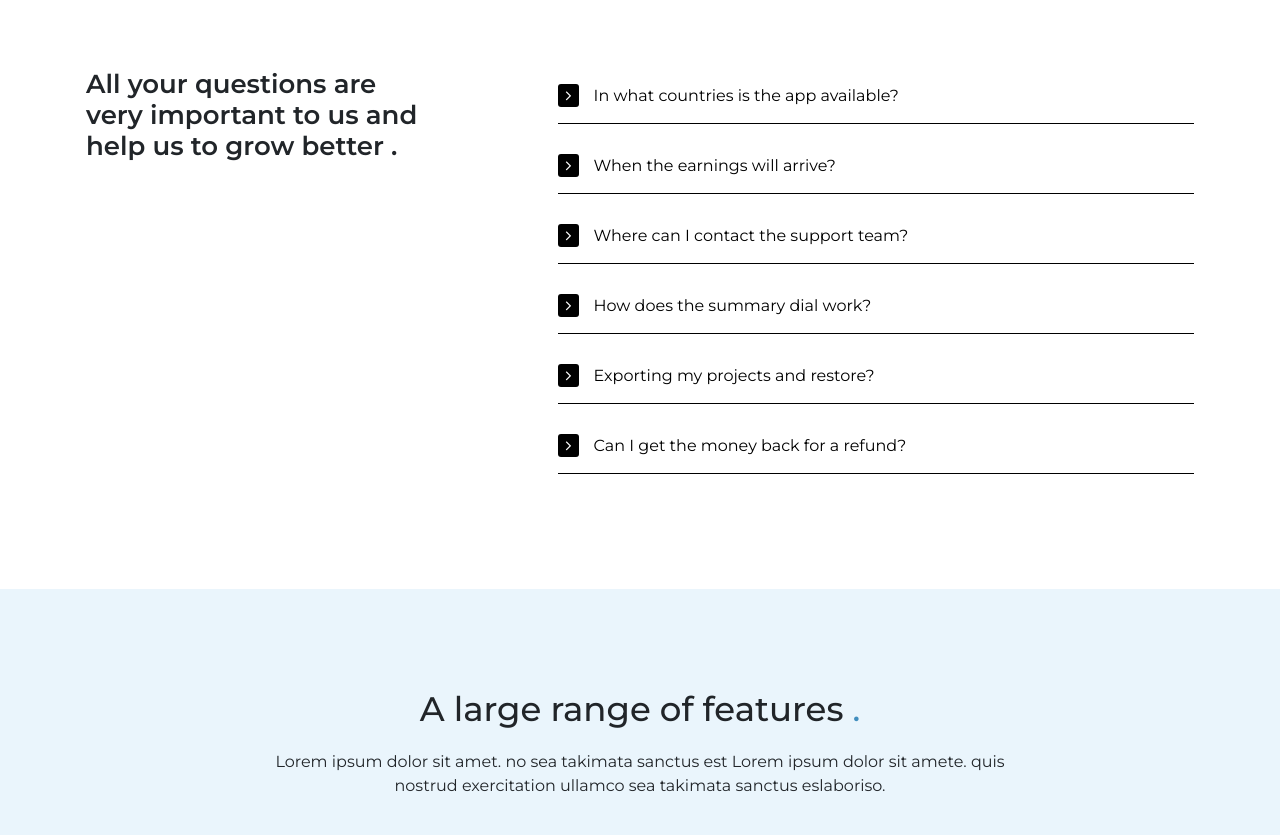
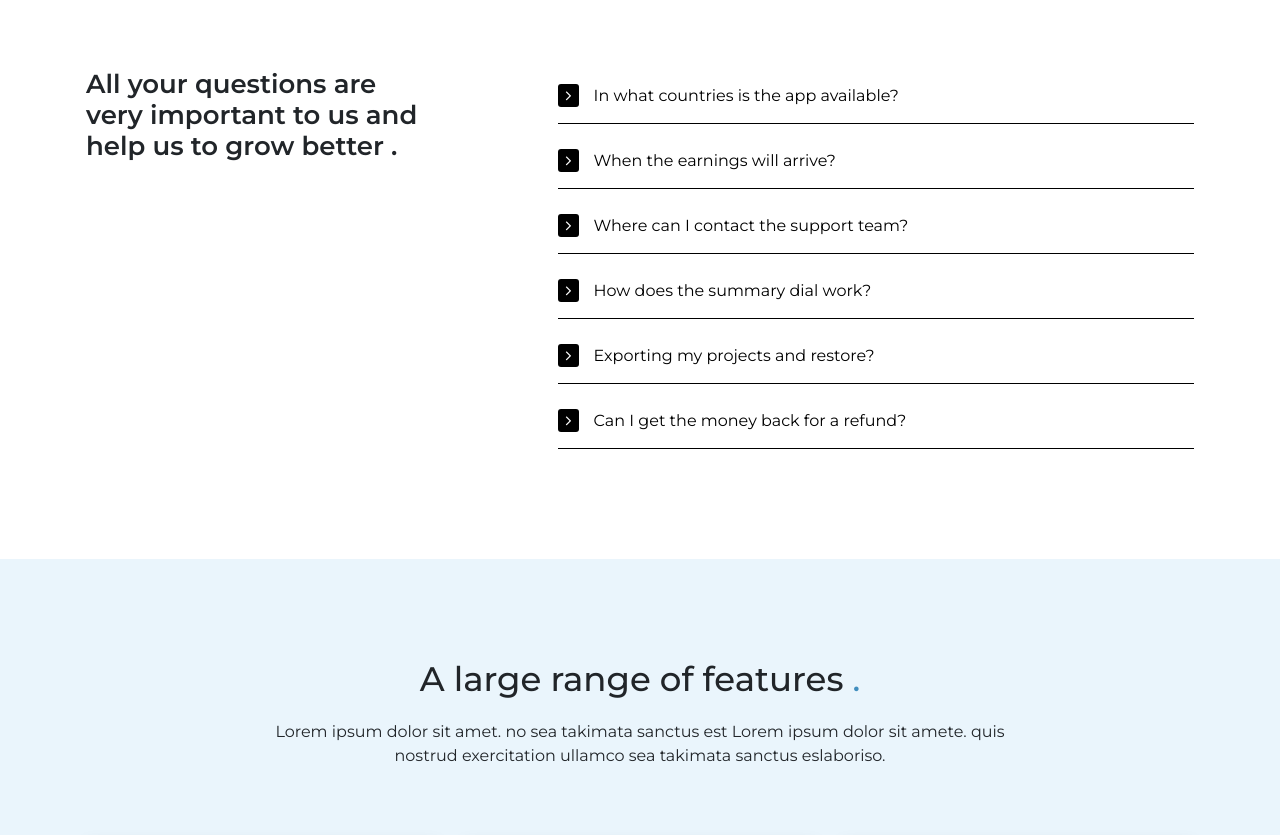
Before and after one commit to rashedovi/codrop, a plain HTML site: page index.html in a window 1280 px wide. Shown: the part 1940-2775 px from the top of the page. Drawn offline with nearby package versions, Linux system fonts and the light colour scheme.

Commit message:
Update style.css

```diff
--- a/css/style.css
+++ b/css/style.css
@@ -196,7 +196,7 @@ header{
     border-bottom: 1px solid;
     padding: 15px 0;
     color: black;
-    margin-bottom: 15px;
+    margin-bottom: 10px;
 }
 .faqs a:hover{
     color: rgba(145, 80, 80, 0.993);
@@ -222,6 +222,7 @@ header{
 .faqs p{
     font-size: 14px !important;
     font-weight: 400;
+    margin: 0 !important;
 }
 
 /* style for features section */
```
